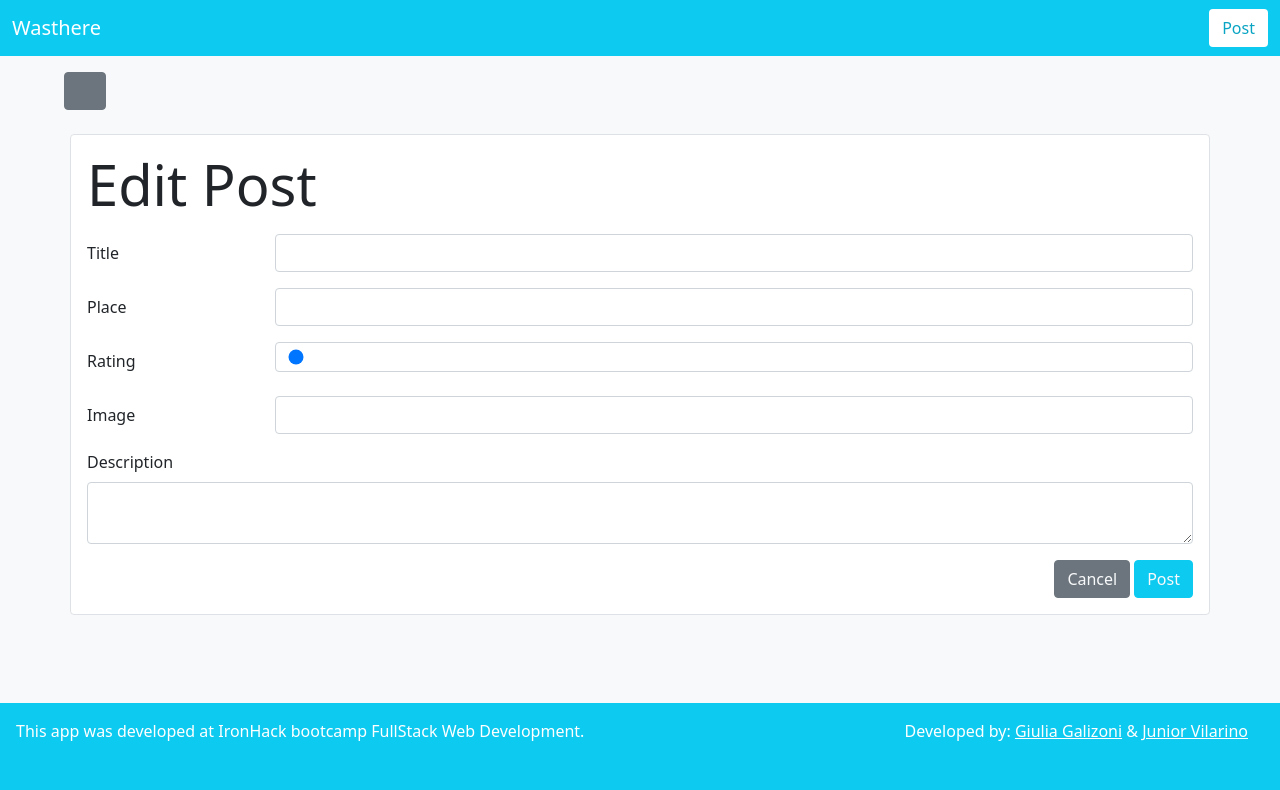
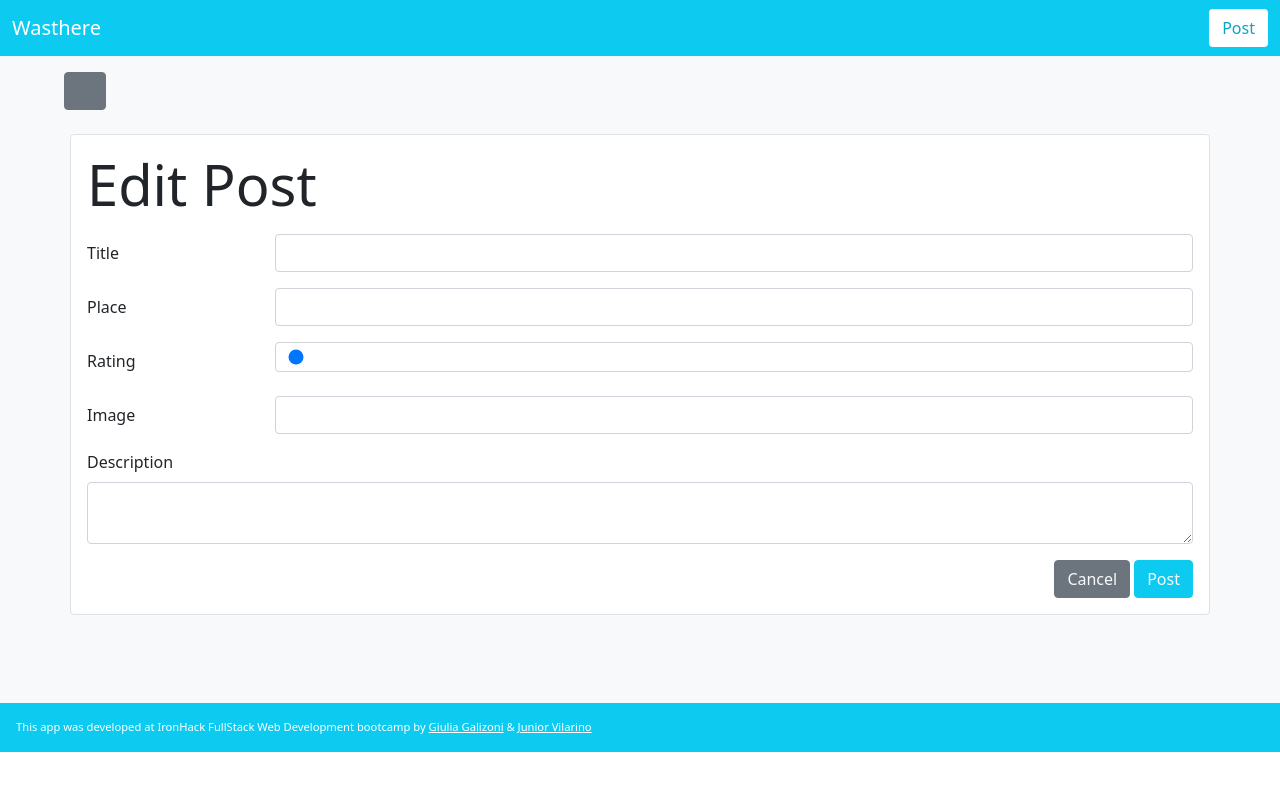
Before and after one commit to giuliagalizoni/project-2, a React (Create React App) app: page /edit-post/1 in a window 1280 px wide. Shown: the top 790 px of the page. Built offline with nearby package versions, Linux system fonts and the light colour scheme; no server answers; some icons are missing.

Commit message:
css adjusts on footer, btns, and navbar

```diff
--- a/src/components/Footer.js
+++ b/src/components/Footer.js
@@ -1,19 +1,37 @@
 function Footer() {
   return (
     <div
-      className="mt-5 px-3 py-3 bg-info d-flex justify-content-between"
-      style={{ color: "#fff", height: "100px" }}
+      className="mt-5 px-3 py-3 bg-info "
+      style={{ color: "#fff", height: "100%", fontSize: "0.7rem" }}
     >
-      This app was developed at IronHack bootcamp FullStack Web Development.
-      <div className="mx-3">
-      {" "}Developed by:{" "}
+      This app was developed at IronHack FullStack Web Development bootcamp by{" "}
+      <a
+        href="https://www.linkedin.com/in/giulia-galizoni-caversan-84b481112?lipi=urn%3Ali%3Apage%3Ad_flagship3_profile_view_base_contact_details%3BsziwYW%2BDSuOlbSTM77qwKA%3D%3D"
+        target="_blank"
+        rel="noreferrer"
+        className="text-white"
+      >
+        Giulia Galizoni
+      </a>{" "}
+      &{" "}
+      <a
+        href="https://www.linkedin.com/in/junior-vilarino?lipi=urn%3Ali%3Apage%3Ad_flagship3_profile_view_base_contact_details%3B2Qo%2FMX0eR5arhXZKxK5N8g%3D%3D"
+        target="_blank"
+        rel="noreferrer"
+        className="text-white"
+      >
+        Junior Vilarino
+      </a>
+      {/* <div className="mx-3">
+        {" "}
+        Developed by:{" "}
         <a
           href="https://www.linkedin.com/in/giulia-galizoni-caversan-84b481112?lipi=urn%3Ali%3Apage%3Ad_flagship3_profile_view_base_contact_details%3BsziwYW%2BDSuOlbSTM77qwKA%3D%3D"
           target="_blank"
           rel="noreferrer"
           className="text-white"
         >
-           Giulia Galizoni
+          Giulia Galizoni
         </a>{" "}
         &{" "}
         <a
@@ -22,9 +40,9 @@ function Footer() {
           rel="noreferrer"
           className="text-white"
         >
-           Junior Vilarino
+          Junior Vilarino
         </a>
-      </div>
+      </div> */}
     </div>
   );
 }
--- a/src/components/LikeBtn.js
+++ b/src/components/LikeBtn.js
@@ -49,7 +49,7 @@ function LikeBtn(props) {
   }, [props.state.like]);
 
   return (
-    <div className="btn btn-info text-white me-1" onClick={handleClick}>
+    <div className="btn btn-info text-white" onClick={handleClick}>
       {liked ? <FavoriteFilled /> : <Favorite />}
     </div>
   );
--- a/src/components/ListComment.js
+++ b/src/components/ListComment.js
@@ -45,16 +45,17 @@ function ListComment(props) {
   }, [commentId]);
 
   return (
-    <div style={{ width: "100%" }}>
+    <div className="mx-1 px-1" style={{ width: "100%" }}>
       <ul className="list-group">
         {filterArr.map((currentObj) => (
           <li
-            className="list-group-item d-flex justify-content-between "
+            className="list-group-item d-flex justify-content-between p-0"
             key={currentObj._id}
           >
-            <p>{currentObj.comment}</p>
+            <p className="p-1 m-1">{currentObj.comment}</p>
             <button
-              className="btn btn-outline-danger mx-1"
+              className="btn btn-outline-danger "
+              style={{ border: "none", width: "42px", height: "40px" }}
               onClick={() => handleClick(currentObj._id)}
             >
               <TrashCan />
--- a/src/components/Navbar.js
+++ b/src/components/Navbar.js
@@ -2,7 +2,7 @@ import { Link } from "react-router-dom";
 
 function Navbar() {
   return (
-    <nav className="navbar navbar-expand-lg navbar-dark bg-info">
+    <nav className="navbar navbar-expand-lg navbar-dark bg-info sticky-top">
       <div className="container-fluid">
         <Link className="navbar-brand" to="/">
           Wasthere
--- a/src/components/NewComment.js
+++ b/src/components/NewComment.js
@@ -26,7 +26,7 @@ function NewComment(props) {
       });
   }
   return (
-    <form className="input-group mb-3" onSubmit={handleSubmit}>
+    <form className="input-group mb-3 mx-1 px-1" onSubmit={handleSubmit}>
       <input
         className="form-control"
         id="newcomment"
--- a/src/pages/PostDetails.js
+++ b/src/pages/PostDetails.js
@@ -18,7 +18,7 @@ function PostDetails() {
     description: "",
     urlImage: "",
     like: false,
-      });
+  });
 
   const { id } = useParams();
 
@@ -38,19 +38,19 @@ function PostDetails() {
 
   return (
     <div className="container container-fluid d-flex flex-column align-items-center mt-3 px-0">
-      <div className="container d-flex justify-content-between p-0">
+      <div className="container d-flex justify-content-between p-0 mx-1 px-1">
         <BackBtn />
         <div>
           <Link className="btn btn-secondary" to={`/edit-post/${id}`}>
             <Edit />
           </Link>
-          <Link className="btn btn-danger mx-1" to={`/delete-post/${id}`}>
+          <Link className="btn btn-danger ms-1" to={`/delete-post/${id}`}>
             <TrashCan />
           </Link>
         </div>
       </div>
       <div
-        className="d-flex flex-column flex-sm-column flex-md-column flex-lg-row justify-content-center my-2 px-3 border bg-white"
+        className="d-flex flex-column flex-sm-column flex-md-column flex-lg-row justify-content-center my-2 px-3 mx-1 border bg-white"
         // style={{ maxWidth: "600px" }}
       >
         <img
```
